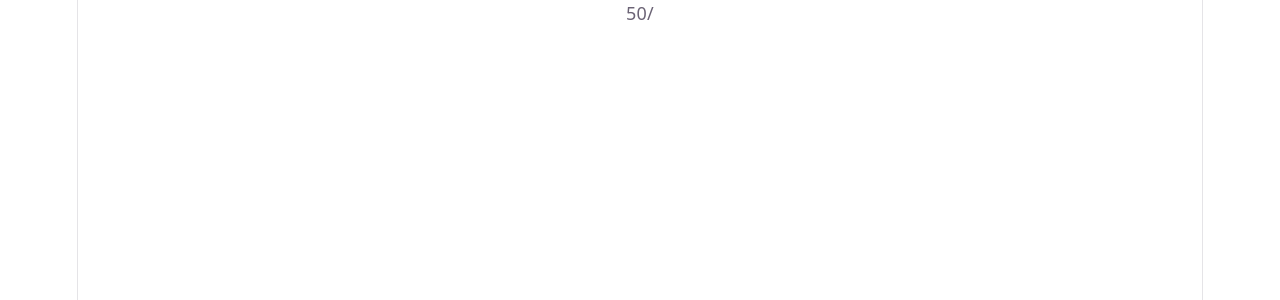
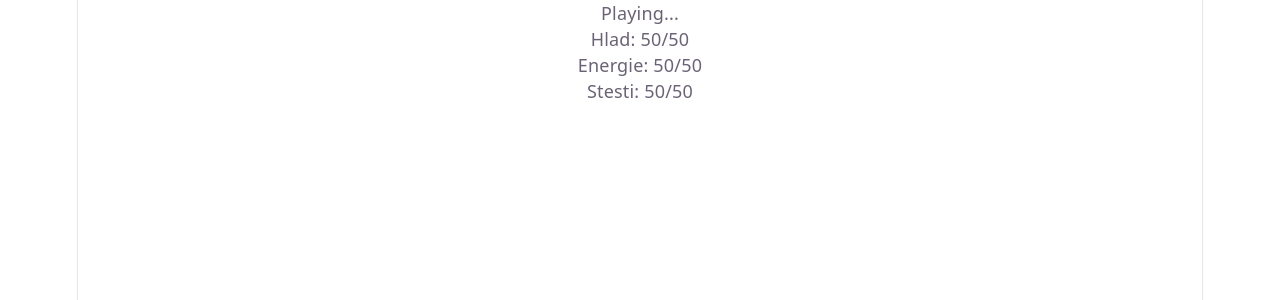
Before and after one commit to marvylet/tobodachilife, a React (Vite) app: page / in a window 1280 px wide. Shown: the top 300 px of the page. Built offline with nearby package versions, Linux system fonts and the light colour scheme.

Commit message:
feat: pridana logika stesti a energie mazlicka (intervaly)

```diff
--- a/src/App.tsx
+++ b/src/App.tsx
@@ -6,9 +6,18 @@ function App() {
   const maxHlad = 50;
   const [hlad, setHlad] = useState(maxHlad);
 
+  const maxEnergie = 50;
+  const [energie, setEnergie] = useState(maxEnergie);
+
+  const maxStesti = 50;
+  const [stesti, setStesti] = useState(maxStesti);
+
   return (
     <>
-      <Pet maxHlad={maxHlad} setHlad={setHlad} hlad={hlad} />
+      <Pet
+          maxHlad={maxHlad} setHlad={setHlad} hlad={hlad}
+          maxEnergie={maxEnergie} setEnergie={setEnergie} energie={energie}
+          maxStesti={maxStesti} setStesti={setStesti} stesti={stesti} />
     </>
   )
 }
--- a/src/Pet.tsx
+++ b/src/Pet.tsx
@@ -1,10 +1,10 @@
+import {useState} from "react";
 
 interface PetProps {
     maxHlad: number;
     hlad: number;
     setHlad: (hlad: number) => void;
 
-    /*
     maxEnergie: number;
     energie: number;
     setEnergie: (energie: number) => void;
@@ -12,31 +12,76 @@ interface PetProps {
     maxStesti: number;
     stesti: number;
     setStesti: (stesti: number) => void;
-     */
 }
 
 function Pet (props: PetProps) {
-    let text = "";
+    let ending = false;
+    const [endText, setEndText] = useState("Playing...");
 
     function UpdateHlad(){
         if(props.hlad > props.maxHlad){
             props.setHlad(props.maxHlad);
         }
 
-        if((props.hlad - 2) <= 0){
+        if(ending) {
             props.setHlad(0);
-            text = "Game Over!"
-        }else{
-            props.setHlad(props.hlad - 2);
-            text = String(props.hlad);
+        }else {
+            if ((props.hlad - 2) <= 0) {
+                props.setHlad(0);
+                ending = true;
+            } else {
+                props.setHlad(props.hlad - 2);
+            }
         }
     }
+    setInterval(UpdateHlad, 15000);
 
-    setInterval(UpdateHlad, 15000);
+    function UpdateEnergie(){
+        if(props.energie > props.maxEnergie){
+            props.setEnergie(props.maxEnergie);
+        }
+
+        if(ending) {
+            props.setEnergie(0);
+        }else {
+            if ((props.energie - 2) <= 0) {
+                props.setEnergie(0);
+                ending = true;
+            } else {
+                props.setEnergie(props.energie - 2);
+            }
+        }
+    }
+    setInterval(UpdateEnergie, 15000);
+
+    function UpdateStesti(){
+        if(props.stesti > props.maxStesti){
+            props.setStesti(props.maxStesti);
+        }
+
+        if(ending) {
+            props.setStesti(0);
+        }else {
+            if ((props.stesti - 2) <= 0) {
+                props.setStesti(0);
+                ending = true;
+            } else {
+                props.setStesti(props.stesti - 2);
+            }
+        }
+    }
+    setInterval(UpdateStesti, 15000);
+
+    if(ending){
+        setEndText("Game Over!");
+    }
 
     return (
         <>
-            <p>{props.maxHlad}/{text}</p>
+            <p>{endText}</p>
+            <p>Hlad: {props.maxHlad}/{props.hlad}</p>
+            <p>Energie: {props.maxEnergie}/{props.energie}</p>
+            <p>Stesti: {props.maxStesti}/{props.stesti}</p>
         </>
     )
 }
```
